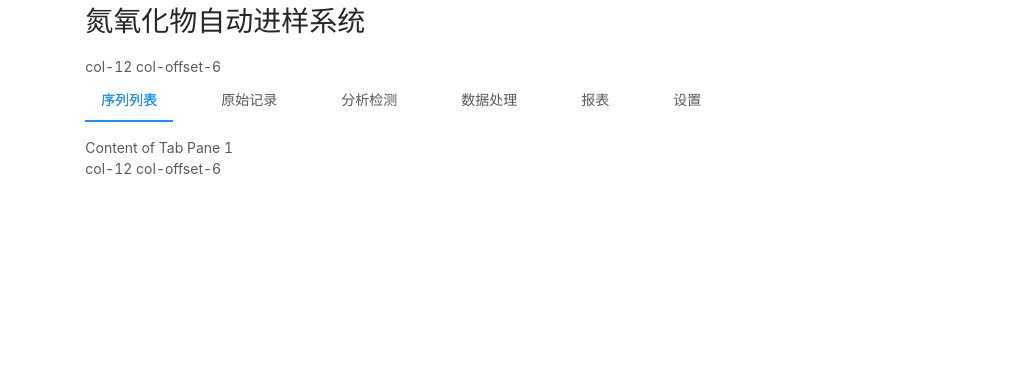
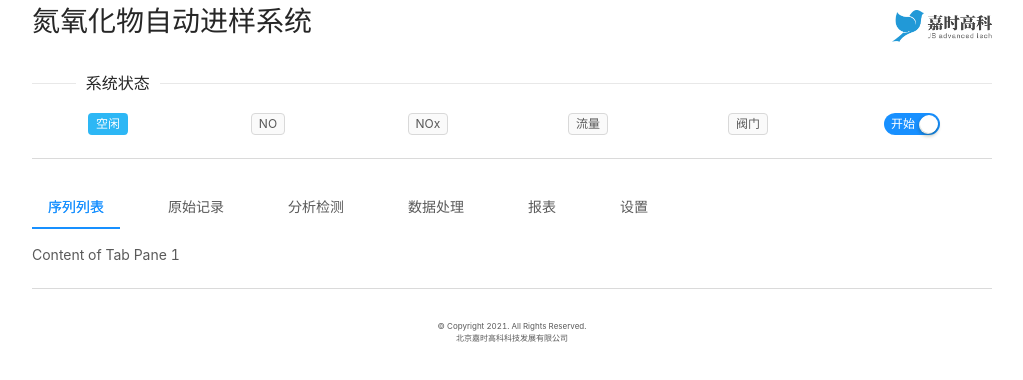
Before and after one commit to wuyusheng1023/nox-auto-sampling, a React (Create React App) app in the folder frontend/: page / in a window 1280 px wide. Shown: the top 380 px of the page, without its empty margins (128-1151 px from the left). Built offline with nearby package versions, Linux system fonts and the light colour scheme.

Commit message:
add status row to frontend

```diff
--- a/frontend/src/App.js
+++ b/frontend/src/App.js
@@ -1,31 +1,40 @@
 import React from 'react';
 import 'antd/dist/antd.css';
 import './index.css';
+import js_logo from './img/js_logo.png'
 import Row from 'antd/lib/row';
 import Col from 'antd/lib/col';
+import Divider from 'antd/lib/divider';
 import Tabframe from './components/TabFrame'
+import Status from './components/Status'
+
 
 function App() {
   return (
     <div className="App">
       <Row>
-        <Col span={16} offset={4}>
-          <h1>氮氧化物自动进样系统</h1>
+        <Col span={18} offset={3} >
+          <h1 style={{ float: 'left' }}>氮氧化物自动进样系统</h1>
+          <img style={{ float: 'right', marginTop: '10px'}}src={ js_logo } alt={"Logo"} width={100}/>
         </Col>
       </Row>
       <Row>
-        <Col span={16} offset={4}>
-          col-12 col-offset-6
+        <Col span={18} offset={3}>
+          <Status/>
         </Col>
       </Row>
       <Row>
-        <Col span={16} offset={4}>
-          <Tabframe></Tabframe>
+        <Col span={18} offset={3}>
+          <Tabframe/>
         </Col>
       </Row>
       <Row>
-        <Col span={16} offset={4}>
-          col-12 col-offset-6
+        <Col span={18} offset={3}>
+          <Divider orientation="left"></Divider>
+          <p style={{ textAlign: 'center', fontSize: '8px', marginTop: '30px' }}>
+            © Copyright 2021. All Rights Reserved.
+            <br></br>北京嘉时高科科技发展有限公司
+          </p>
         </Col>
       </Row>
     </div>
--- a/frontend/src/components/SettingList.jsx
+++ b/frontend/src/components/SettingList.jsx
@@ -31,7 +31,6 @@ export default function SettingList() {
     settingData = settingData.map(
         item => item['name'] !== name ? item : {name : name, 'tags': tags }
      )
-     console.log(settingData)
   };
 
   return (
--- /dev/null
+++ b/frontend/src/components/Status.jsx
@@ -0,0 +1,51 @@
+import React from 'react';
+import Row from 'antd/lib/row'
+import Col from 'antd/lib/col'
+import Tag from 'antd/lib/tag'
+import Divider from 'antd/lib/divider';
+import Switch from 'antd/lib/switch';
+
+
+export default function Status() {
+  return (
+    <>
+      <Divider orientation="left">系统状态</Divider>
+      <Row>
+        <Col span={4} style={{ textAlign: "center" }}>
+          <Tag color="#2db7f5">空闲</Tag>
+        </Col>
+        <Col span={4} style={{ textAlign: "center" }}>
+          <Tag>NO</Tag>
+        </Col>
+        <Col span={4} style={{ textAlign: "center" }}>
+          <Tag>NOx</Tag>
+        </Col>
+        <Col span={4} style={{ textAlign: "center" }}>
+          <Tag>流量</Tag>
+        </Col>
+        <Col span={4} style={{ textAlign: "center" }}>
+          <Tag>阀门</Tag>
+        </Col>
+        <Col span={4} style={{ textAlign: "center" }}>
+          <Switch checkedChildren="开始" unCheckedChildren="停止" defaultChecked />
+        </Col>
+      </Row>
+      <Divider orientation="left"></Divider>
+      {/* <Tag color="magenta">magenta</Tag>
+      <Tag color="red">red</Tag>
+      <Tag color="volcano">volcano</Tag>
+      <Tag color="orange">orange</Tag>
+      <Tag color="gold">gold</Tag>
+      <Tag color="lime">lime</Tag>
+      <Tag color="green">green</Tag>
+      <Tag color="cyan">cyan</Tag>
+      <Tag color="blue">blue</Tag>
+      <Tag color="geekblue">geekblue</Tag>
+      <Tag color="purple">purple</Tag>
+      <Tag color="#f50">#f50</Tag>
+      <Tag color="#87d068">#87d068</Tag>
+      <Tag color="#108ee9">#108ee9</Tag>
+      <Divider orientation="left"></Divider> */}
+    </>
+  )
+}
```
Also changed, not shown: frontend/src/img/js_logo.png (added).
